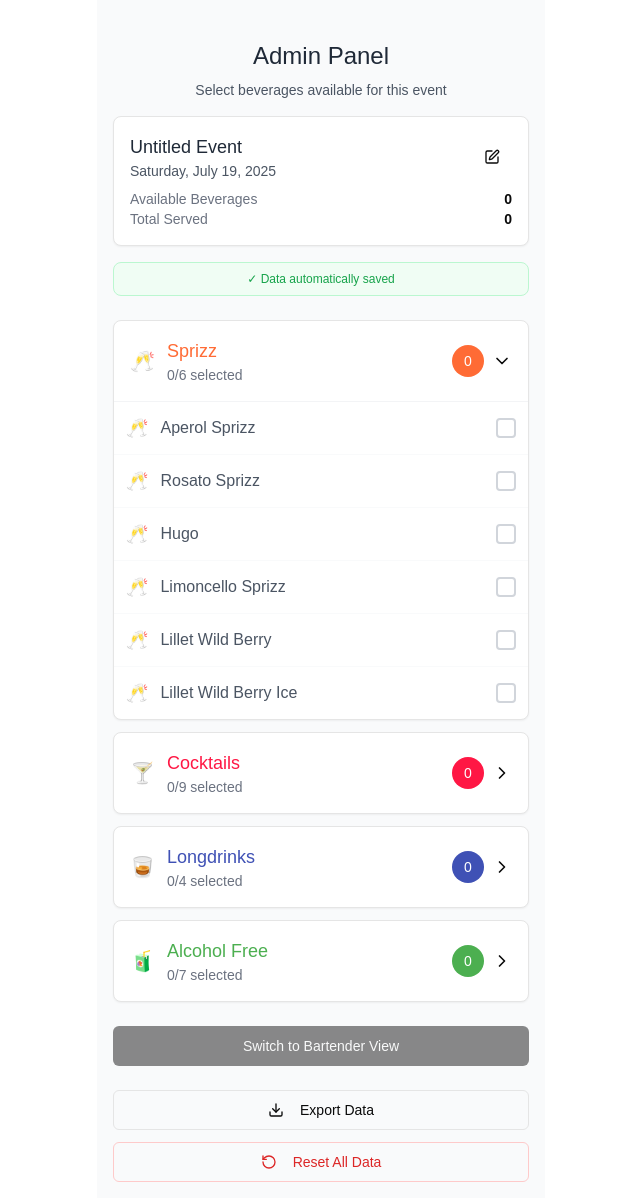
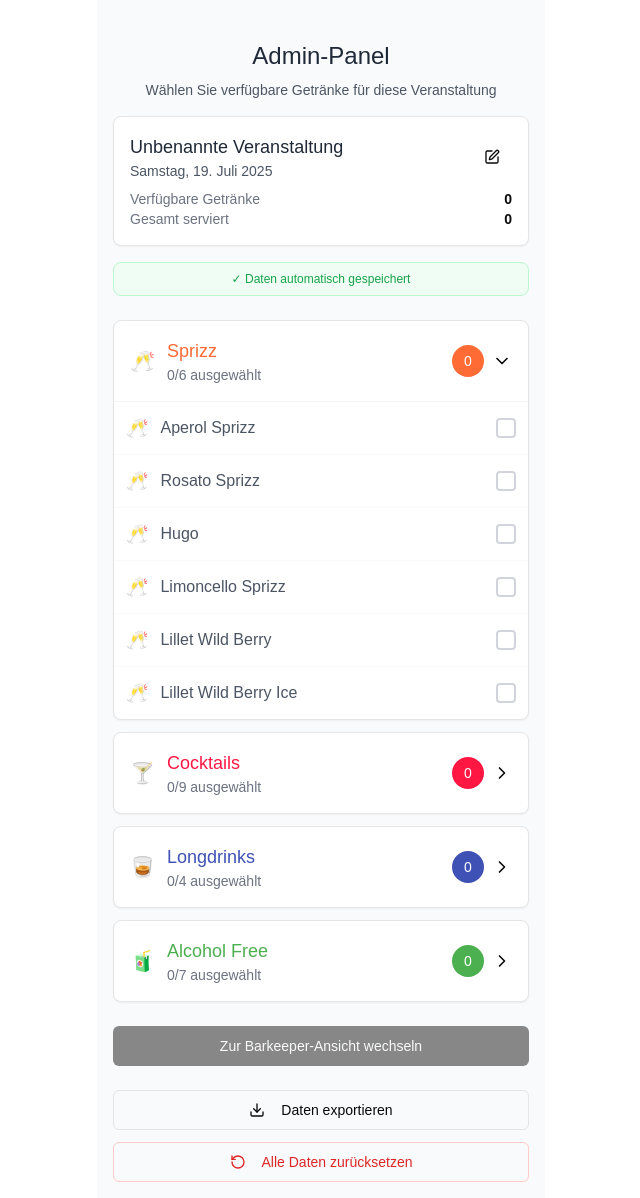
Before and after one commit to JonasHorneber/GetraenkeCounter, a Next.js app: page / in a window 1280 px wide. Shown: the whole page, without its empty margins (319-959 px from the left). Built offline with nearby package versions, Linux system fonts and the light colour scheme.

Commit message:
feat: translate app to German with drink names unchanged
Translate all UI text to German while keeping drink names in original language.

#VERCEL_SKIP

Co-authored-by: null <122740178+JonasHorneber@users.noreply.github.com>

```diff
--- a/components/admin-screen.tsx
+++ b/components/admin-screen.tsx
@@ -65,7 +65,7 @@ export default function AdminScreen({ beverages, onToggleBeverage, onSwitchRole,
   const handleExportData = () => {
     const data = exportData()
     if (data) {
-      const eventName = eventInfo.eventName || "event"
+      const eventName = eventInfo.eventName || "veranstaltung"
       const eventDate = eventInfo.eventDate
       const filename = `${eventName.toLowerCase().replace(/\s+/g, "-")}-${eventDate}.json`
 
@@ -89,10 +89,9 @@ export default function AdminScreen({ beverages, onToggleBeverage, onSwitchRole,
         const content = e.target?.result as string
         const importedData = importData(content)
         if (importedData) {
-          console.log("Data imported successfully")
-          // This would need to be passed up to the parent component
+          console.log("Daten erfolgreich importiert")
         } else {
-          alert("Failed to import data. Please check the file format.")
+          alert("Fehler beim Importieren der Daten. Bitte überprüfen Sie das Dateiformat.")
         }
       }
       reader.readAsText(file)
@@ -111,7 +110,7 @@ export default function AdminScreen({ beverages, onToggleBeverage, onSwitchRole,
   }
 
   const formatDate = (dateString: string) => {
-    return new Date(dateString).toLocaleDateString("en-US", {
+    return new Date(dateString).toLocaleDateString("de-DE", {
       weekday: "long",
       year: "numeric",
       month: "long",
@@ -123,15 +122,17 @@ export default function AdminScreen({ beverages, onToggleBeverage, onSwitchRole,
     <div className="min-h-screen bg-gray-50 p-4 max-w-md mx-auto">
       {/* Header */}
       <div className="text-center py-6">
-        <h1 className="text-2xl font-light text-gray-800 mb-2">Admin Panel</h1>
-        <p className="text-sm text-gray-600 mb-4">Select beverages available for this event</p>
+        <h1 className="text-2xl font-light text-gray-800 mb-2">Admin-Panel</h1>
+        <p className="text-sm text-gray-600 mb-4">Wählen Sie verfügbare Getränke für diese Veranstaltung</p>
 
         {/* Event Info */}
         <Card className="mb-4">
           <CardContent className="p-4">
             <div className="flex items-center justify-between mb-2">
               <div className="text-left">
-                <div className="text-lg font-medium text-gray-800">{eventInfo.eventName || "Untitled Event"}</div>
+                <div className="text-lg font-medium text-gray-800">
+                  {eventInfo.eventName || "Unbenannte Veranstaltung"}
+                </div>
                 <div className="text-sm text-gray-600">{formatDate(eventInfo.eventDate)}</div>
               </div>
               <Button variant="ghost" size="sm" onClick={() => setShowEventDialog(true)}>
@@ -139,11 +140,11 @@ export default function AdminScreen({ beverages, onToggleBeverage, onSwitchRole,
               </Button>
             </div>
             <div className="flex justify-between text-sm">
-              <span className="text-gray-500">Available Beverages</span>
+              <span className="text-gray-500">Verfügbare Getränke</span>
               <span className="font-semibold">{availableBeverages.length}</span>
             </div>
             <div className="flex justify-between text-sm">
-              <span className="text-gray-500">Total Served</span>
+              <span className="text-gray-500">Gesamt serviert</span>
               <span className="font-semibold">{eventInfo.totalServed}</span>
             </div>
           </CardContent>
@@ -151,7 +152,7 @@ export default function AdminScreen({ beverages, onToggleBeverage, onSwitchRole,
 
         {/* Data Safety Indicator */}
         <div className="p-2 bg-green-50 rounded-lg border border-green-200">
-          <div className="text-xs text-green-600">✓ Data automatically saved</div>
+          <div className="text-xs text-green-600">✓ Daten automatisch gespeichert</div>
         </div>
       </div>
 
@@ -178,7 +179,7 @@ export default function AdminScreen({ beverages, onToggleBeverage, onSwitchRole,
                               {category.name}
                             </div>
                             <div className="text-sm text-gray-500">
-                              {availableCount}/{totalCount} selected
+                              {availableCount}/{totalCount} ausgewählt
                             </div>
                           </div>
                         </div>
@@ -243,7 +244,7 @@ export default function AdminScreen({ beverages, onToggleBeverage, onSwitchRole,
       {/* Navigation */}
       <div className="space-y-3 mb-6">
         <Button className="w-full" onClick={() => onSwitchRole("bartender")} disabled={availableBeverages.length === 0}>
-          Switch to Bartender View
+          Zur Barkeeper-Ansicht wechseln
         </Button>
       </div>
 
@@ -251,7 +252,7 @@ export default function AdminScreen({ beverages, onToggleBeverage, onSwitchRole,
       <div className="space-y-3">
         <Button variant="outline" className="w-full bg-transparent" onClick={() => setShowDataDialog(true)}>
           <Download className="w-4 h-4 mr-2" />
-          Export Data
+          Daten exportieren
         </Button>
         <Button
           variant="outline"
@@ -259,7 +260,7 @@ export default function AdminScreen({ beverages, onToggleBeverage, onSwitchRole,
           onClick={() => setShowResetDialog(true)}
         >
           <RotateCcw className="w-4 h-4 mr-2" />
-          Reset All Data
+          Alle Daten zurücksetzen
         </Button>
       </div>
 
@@ -267,21 +268,23 @@ export default function AdminScreen({ beverages, onToggleBeverage, onSwitchRole,
       <Dialog open={showEventDialog} onOpenChange={setShowEventDialog}>
         <DialogContent>
           <DialogHeader>
-            <DialogTitle>Event Information</DialogTitle>
-            <DialogDescription>Set the event name and date for better organization and exports.</DialogDescription>
+            <DialogTitle>Veranstaltungsinformationen</DialogTitle>
+            <DialogDescription>
+              Legen Sie den Veranstaltungsnamen und das Datum für bessere Organisation und Exporte fest.
+            </DialogDescription>
           </DialogHeader>
           <div className="space-y-4">
             <div>
-              <Label htmlFor="event-name">Event Name</Label>
+              <Label htmlFor="event-name">Veranstaltungsname</Label>
               <Input
                 id="event-name"
                 value={eventInfo.eventName}
                 onChange={(e) => setEventInfo({ ...eventInfo, eventName: e.target.value })}
-                placeholder="e.g., Summer Party 2024"
+                placeholder="z.B. Sommerparty 2024"
               />
             </div>
             <div>
-              <Label htmlFor="event-date">Event Date</Label>
+              <Label htmlFor="event-date">Veranstaltungsdatum</Label>
               <Input
                 id="event-date"
                 type="date"
@@ -292,9 +295,9 @@ export default function AdminScreen({ beverages, onToggleBeverage, onSwitchRole,
           </div>
           <DialogFooter>
             <Button variant="outline" onClick={() => setShowEventDialog(false)}>
-              Cancel
+              Abbrechen
             </Button>
-            <Button onClick={handleUpdateEventInfo}>Save Event Info</Button>
+            <Button onClick={handleUpdateEventInfo}>Veranstaltungsinfo speichern</Button>
           </DialogFooter>
         </DialogContent>
       </Dialog>
@@ -303,17 +306,18 @@ export default function AdminScreen({ beverages, onToggleBeverage, onSwitchRole,
       <Dialog open={showResetDialog} onOpenChange={setShowResetDialog}>
         <DialogContent>
           <DialogHeader>
-            <DialogTitle>Reset All Data</DialogTitle>
+            <DialogTitle>Alle Daten zurücksetzen</DialogTitle>
             <DialogDescription>
-              This will permanently delete all beverage counts and settings. This action cannot be undone.
+              Dies wird alle Getränkezählungen und Einstellungen dauerhaft löschen. Diese Aktion kann nicht rückgängig
+              gemacht werden.
             </DialogDescription>
           </DialogHeader>
           <DialogFooter>
             <Button variant="outline" onClick={() => setShowResetDialog(false)}>
-              Cancel
+              Abbrechen
             </Button>
             <Button variant="destructive" onClick={confirmReset}>
-              Reset Everything
+              Alles zurücksetzen
             </Button>
           </DialogFooter>
         </DialogContent>
@@ -323,17 +327,19 @@ export default function AdminScreen({ beverages, onToggleBeverage, onSwitchRole,
       <Dialog open={showDataDialog} onOpenChange={setShowDataDialog}>
         <DialogContent>
           <DialogHeader>
-            <DialogTitle>Data Management</DialogTitle>
-            <DialogDescription>Export your data for backup or import previously saved data.</DialogDescription>
+            <DialogTitle>Datenverwaltung</DialogTitle>
+            <DialogDescription>
+              Exportieren Sie Ihre Daten zur Sicherung oder importieren Sie zuvor gespeicherte Daten.
+            </DialogDescription>
           </DialogHeader>
           <div className="space-y-4">
             <Button className="w-full" onClick={handleExportData}>
               <Download className="w-4 h-4 mr-2" />
-              Download Event Data
+              Veranstaltungsdaten herunterladen
             </Button>
             <div>
               <label htmlFor="import-file" className="block text-sm font-medium text-gray-700 mb-2">
-                Import Data File
+                Datendatei importieren
               </label>
               <input
                 id="import-file"
@@ -346,7 +352,7 @@ export default function AdminScreen({ beverages, onToggleBeverage, onSwitchRole,
           </div>
           <DialogFooter>
             <Button variant="outline" onClick={() => setShowDataDialog(false)}>
-              Close
+              Schließen
             </Button>
           </DialogFooter>
         </DialogContent>
--- a/components/bartender-screen.tsx
+++ b/components/bartender-screen.tsx
@@ -37,10 +37,10 @@ export default function BartenderScreen({ beverages, onSelectBeverage, onSwitchR
     <div className="min-h-screen bg-gray-50 p-4 max-w-md mx-auto">
       {/* Header */}
       <div className="text-center py-6">
-        <h1 className="text-2xl font-light text-gray-800 mb-2">Bartender Panel</h1>
-        <p className="text-sm text-gray-600 mb-4">Select a beverage to serve</p>
+        <h1 className="text-2xl font-light text-gray-800 mb-2">Barkeeper-Panel</h1>
+        <p className="text-sm text-gray-600 mb-4">Wählen Sie ein Getränk zum Servieren</p>
         <div className="text-center">
-          <div className="text-sm text-gray-500">Total Served</div>
+          <div className="text-sm text-gray-500">Gesamt serviert</div>
           <div className="text-2xl font-semibold text-gray-800">{totalServed}</div>
         </div>
       </div>
@@ -68,7 +68,7 @@ export default function BartenderScreen({ beverages, onSelectBeverage, onSwitchR
                               {category.name}
                             </div>
                             <div className="text-sm text-gray-500">
-                              {categoryBeverages.length} drinks • {categoryTotal} served
+                              {categoryBeverages.length} Getränke • {categoryTotal} serviert
                             </div>
                           </div>
                         </div>
@@ -104,7 +104,7 @@ export default function BartenderScreen({ beverages, onSelectBeverage, onSwitchR
                             <div className="text-lg font-semibold" style={{ color: beverage.color }}>
                               {beverage.count}
                             </div>
-                            <div className="text-xs text-gray-500">served</div>
+                            <div className="text-xs text-gray-500">serviert</div>
                           </div>
                         </div>
                       </div>
@@ -119,7 +119,7 @@ export default function BartenderScreen({ beverages, onSelectBeverage, onSwitchR
 
       {/* Back to Admin */}
       <Button variant="outline" className="w-full bg-transparent" onClick={() => onSwitchRole("admin")}>
-        Back to Admin Panel
+        Zurück zum Admin-Panel
       </Button>
     </div>
   )
--- a/components/beverage-counter.tsx
+++ b/components/beverage-counter.tsx
@@ -114,8 +114,8 @@ export default function BeverageCounter() {
     return (
       <div className="min-h-screen bg-gray-50 flex items-center justify-center">
         <div className="text-center">
-          <div className="text-2xl font-light text-gray-600 mb-2">Loading...</div>
-          <div className="text-sm text-gray-500">Restoring your data</div>
+          <div className="text-2xl font-light text-gray-600 mb-2">Lädt...</div>
+          <div className="text-sm text-gray-500">Ihre Daten werden wiederhergestellt</div>
         </div>
       </div>
     )
--- a/components/drink-screen.tsx
+++ b/components/drink-screen.tsx
@@ -68,7 +68,7 @@ export default function DrinkScreen({ beverage, onAddDrinks, onUndoLastIncrement
   }
 
   const formatTimestamp = (date: Date) => {
-    return date.toLocaleTimeString("en-US", {
+    return date.toLocaleTimeString("de-DE", {
       hour: "2-digit",
       minute: "2-digit",
       second: "2-digit",
@@ -97,7 +97,7 @@ export default function DrinkScreen({ beverage, onAddDrinks, onUndoLastIncrement
           {beverage.name}
         </h1>
         <div className="text-center">
-          <div className="text-sm text-gray-500">Total Served</div>
+          <div className="text-sm text-gray-500">Gesamt serviert</div>
           <div className="text-2xl font-semibold" style={{ color: beverage.color }}>
             {beverage.count}
           </div>
@@ -106,9 +106,9 @@ export default function DrinkScreen({ beverage, onAddDrinks, onUndoLastIncrement
         {/* Last Increment Timestamp */}
         {beverage.lastIncrement && (
           <div className="mt-4 p-3 bg-white rounded-lg shadow-sm">
-            <div className="text-xs text-gray-500">Last served</div>
+            <div className="text-xs text-gray-500">Zuletzt serviert</div>
             <div className="text-sm font-medium text-gray-700">
-              {beverage.lastIncrementAmount} drink{beverage.lastIncrementAmount !== 1 ? "s" : ""} at{" "}
+              {beverage.lastIncrementAmount} Getränk{beverage.lastIncrementAmount !== 1 ? "e" : ""} um{" "}
               {formatTimestamp(beverage.lastIncrement)}
             </div>
           </div>
@@ -118,7 +118,7 @@ export default function DrinkScreen({ beverage, onAddDrinks, onUndoLastIncrement
       {/* Add Drinks Section */}
       <Card className="mb-6">
         <CardContent className="p-8 text-center">
-          <div className="text-lg font-medium text-gray-700 mb-6">Number of drinks to add</div>
+          <div className="text-lg font-medium text-gray-700 mb-6">Anzahl der hinzuzufügenden Getränke</div>
 
           <div className="flex items-center justify-center gap-6 mb-8">
             <Button
@@ -149,14 +149,13 @@ export default function DrinkScreen({ beverage, onAddDrinks, onUndoLastIncrement
             style={{ backgroundColor: beverage.color }}
             onClick={handleAddDrinks}
           >
-            Add {addCount} {beverage.name}
-            {addCount > 1 ? "s" : ""}
+            {addCount} {beverage.name} hinzufügen
           </Button>
 
           {/* Keypad Toggle */}
           <Button variant="outline" className="w-full bg-transparent mb-4" onClick={() => setShowKeypad(!showKeypad)}>
             <Calculator className="w-4 h-4 mr-2" />
-            {showKeypad ? "Hide Keypad" : "Show Keypad"}
+            {showKeypad ? "Zahlenblock ausblenden" : "Zahlenblock anzeigen"}
           </Button>
         </CardContent>
       </Card>
@@ -187,13 +186,14 @@ export default function DrinkScreen({ beverage, onAddDrinks, onUndoLastIncrement
             onClick={onUndoLastIncrement}
           >
             <Undo2 className="w-4 h-4 mr-2" />
-            Undo Last ({beverage.lastIncrementAmount} drink{beverage.lastIncrementAmount !== 1 ? "s" : ""})
+            Letzten Eintrag rückgängig machen ({beverage.lastIncrementAmount} Getränk
+            {beverage.lastIncrementAmount !== 1 ? "e" : ""})
           </Button>
         )}
 
         {/* Back Button */}
         <Button variant="outline" className="w-full bg-transparent" onClick={onBack}>
-          Back to Beverage List
+          Zurück zur Getränkeliste
         </Button>
       </div>
 
@@ -201,18 +201,17 @@ export default function DrinkScreen({ beverage, onAddDrinks, onUndoLastIncrement
       <Dialog open={showConfirmDialog} onOpenChange={setShowConfirmDialog}>
         <DialogContent>
           <DialogHeader>
-            <DialogTitle>Confirm Addition</DialogTitle>
+            <DialogTitle>Hinzufügung bestätigen</DialogTitle>
             <DialogDescription>
-              Are you sure you want to add {addCount} {beverage.name}
-              {addCount > 1 ? "s" : ""} to the total count?
+              Sind Sie sicher, dass Sie {addCount} {beverage.name} zur Gesamtzahl hinzufügen möchten?
             </DialogDescription>
           </DialogHeader>
           <DialogFooter>
             <Button variant="outline" onClick={cancelAddDrinks}>
-              Cancel
+              Abbrechen
             </Button>
             <Button onClick={confirmAddDrinks} style={{ backgroundColor: beverage.color }} className="text-white">
-              Confirm
+              Bestätigen
             </Button>
           </DialogFooter>
         </DialogContent>
```
